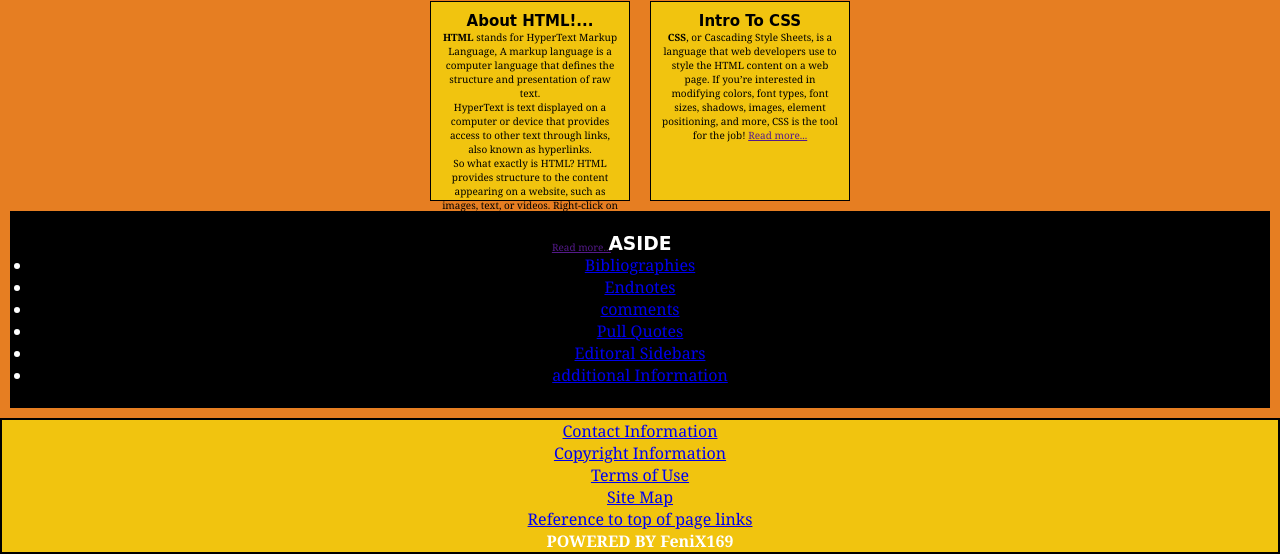
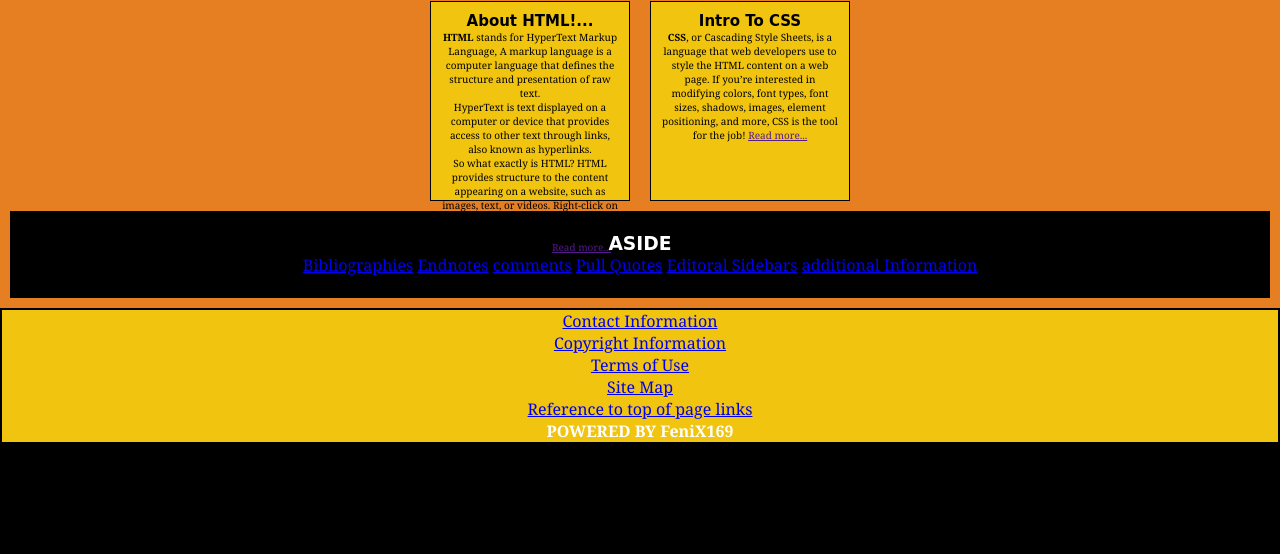
Before and after one commit to FeniX169/myfirstweb-1.03, a plain HTML site: page index.html in a window 1280 px wide. Shown: the part 466-1020 px from the top of the page. After the commit the page ends 910 px from the top, so only its background shows below. Drawn offline with Linux system fonts and the light colour scheme.

Commit message:
Update style.css

```diff
--- a/style.css
+++ b/style.css
@@ -72,6 +72,10 @@ aside {
   border: 2px solid black;
 }
 
+#hnav2 li {
+  display: inline-block;
+}
+
 footer {
   background-color: #F1C40F;
   width: 100%;
```
